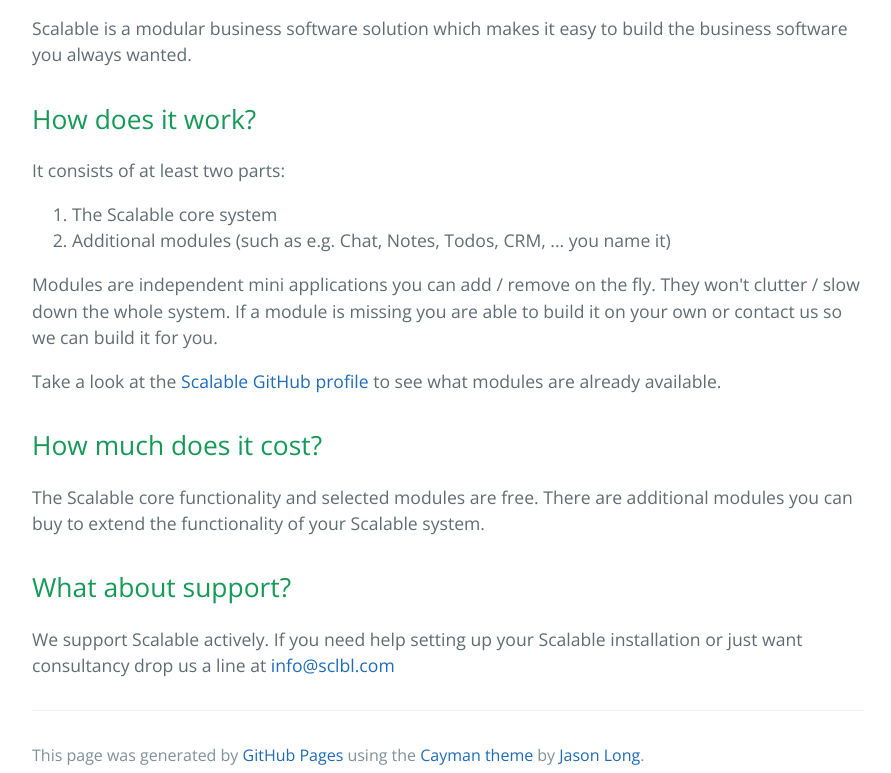
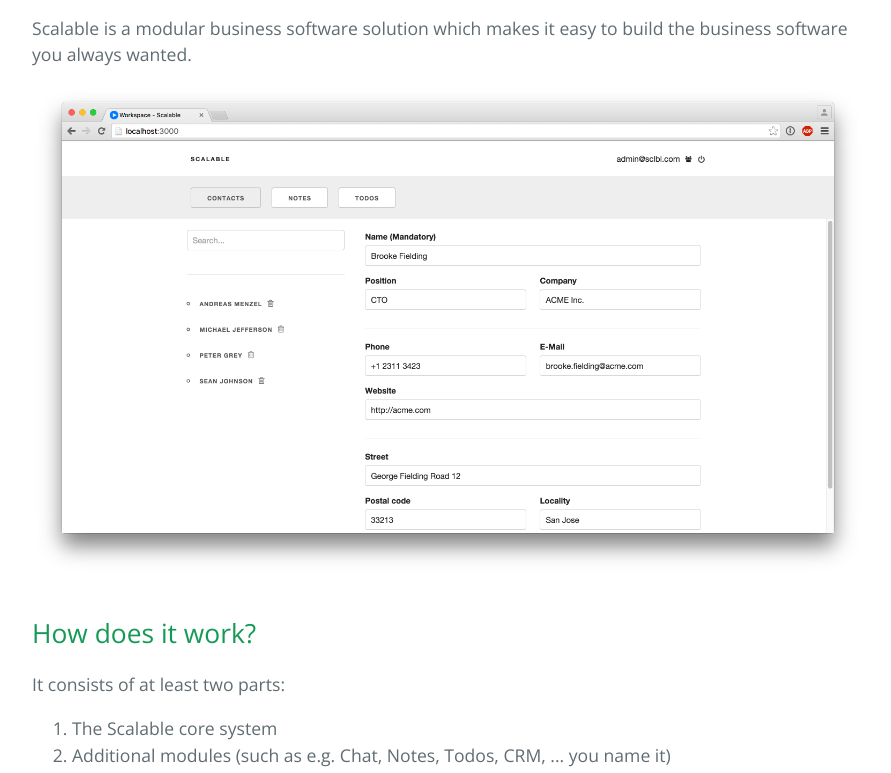
Before and after one commit to sclbl/sclbl.github.io, a plain HTML site: page index.html in a window 1280 px wide. Shown: the part 404-1177 px from the top of the page, without its empty margins (192-1083 px from the left). Drawn offline with nearby package versions, Linux system fonts and the light colour scheme.

Commit message:
Add screenshot
Add screenshot so that users can see how the application
looks like.

```diff
--- a/index.html
+++ b/index.html
@@ -20,6 +20,8 @@
 <a id="scalable" class="anchor" href="#scalable" aria-hidden="true"><span class="octicon octicon-link"></span></a>Scalable</h1>
 
 <p>Scalable is a modular business software solution which makes it easy to build the business software you always wanted.</p>
+
+<img src="./screenshot-1.png" alt="Scalable Screenshot"/>
 
 <h2>
 <a id="how-does-it-work" class="anchor" href="#how-does-it-work" aria-hidden="true"><span class="octicon octicon-link"></span></a>How does it work?</h2>
```
Also changed, not shown: screenshot-1.png (added).
